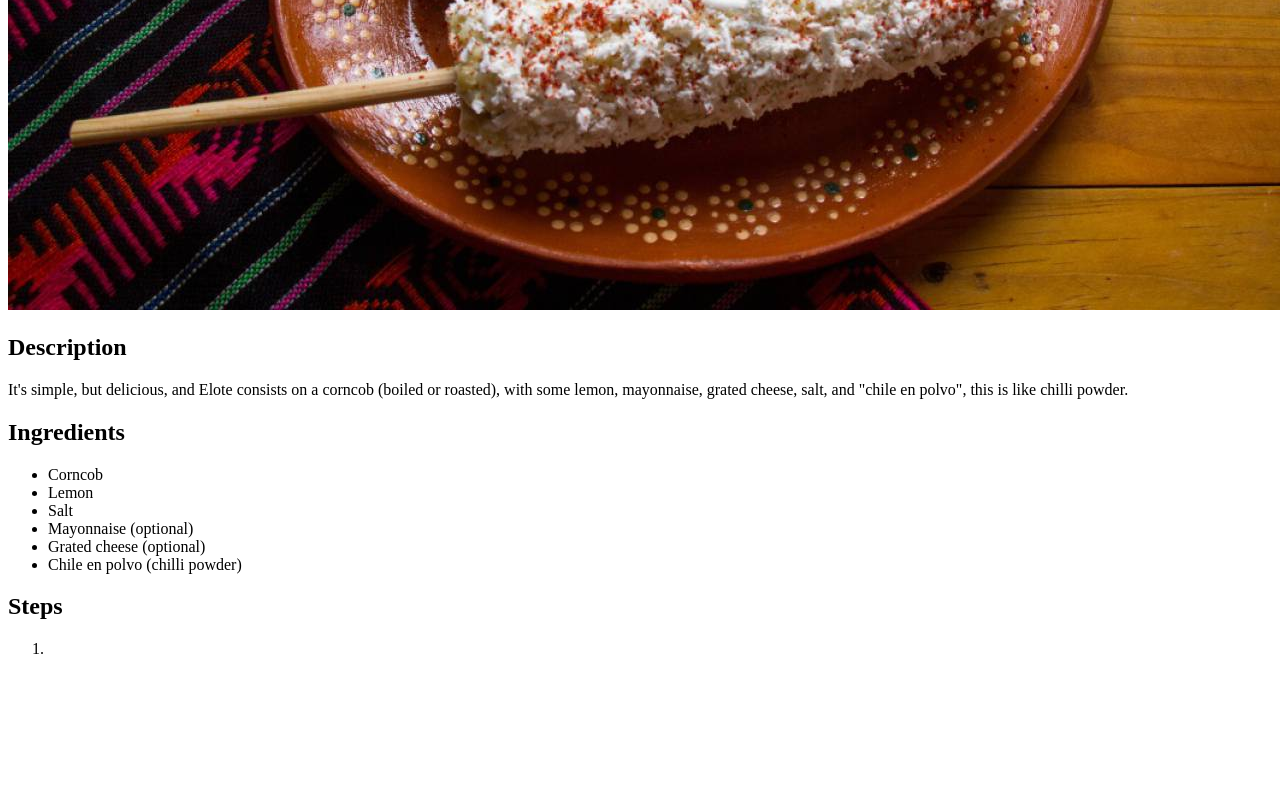
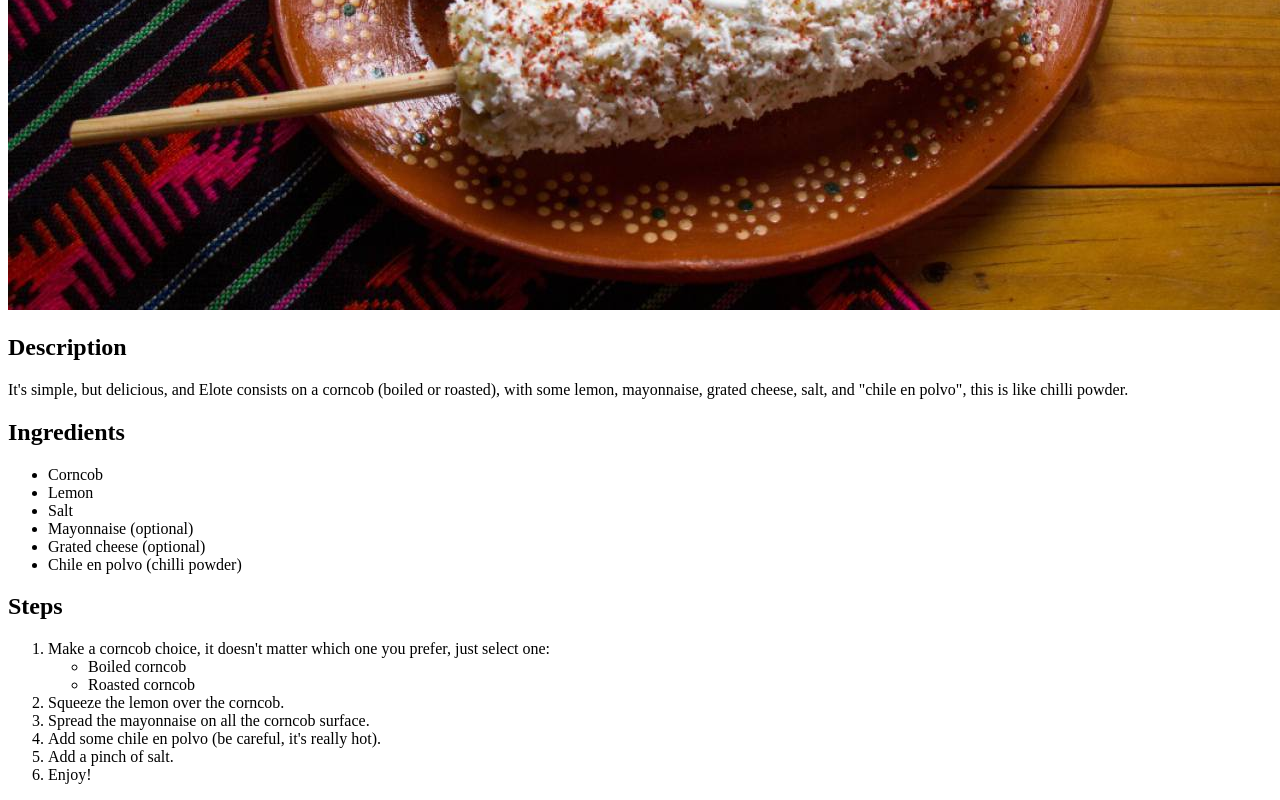
Before and after one commit to javier-rosales/odin-recipes, a plain HTML site: page recipes/elote.html in a window 1280 px wide. Shown: the part 522-1322 px from the top of the page. Before the commit the page ends 1196 px from the top, so only its background shows below. Drawn offline with Linux system fonts and the light colour scheme.

Commit message:
Add elote.html steps

```diff
--- a/recipes/elote.html
+++ b/recipes/elote.html
@@ -22,7 +22,18 @@
         </ul>
         <h2>Steps</h2>
         <ol>
-            <li></li>
+            <li>
+                Make a corncob choice, it doesn't matter which one you prefer, just select one:
+                <ul>
+                    <li>Boiled corncob</li>
+                    <li>Roasted corncob</li>
+                </ul>
+            </li>
+            <li>Squeeze the lemon over the corncob.</li>
+            <li>Spread the mayonnaise on all the corncob surface.</li>
+            <li>Add some <span lang="es">chile en polvo</span> (be careful, it's really hot).</li>
+            <li>Add a pinch of salt.</li>
+            <li>Enjoy!</li>
         </ol>
     </body>
 </html>
```
